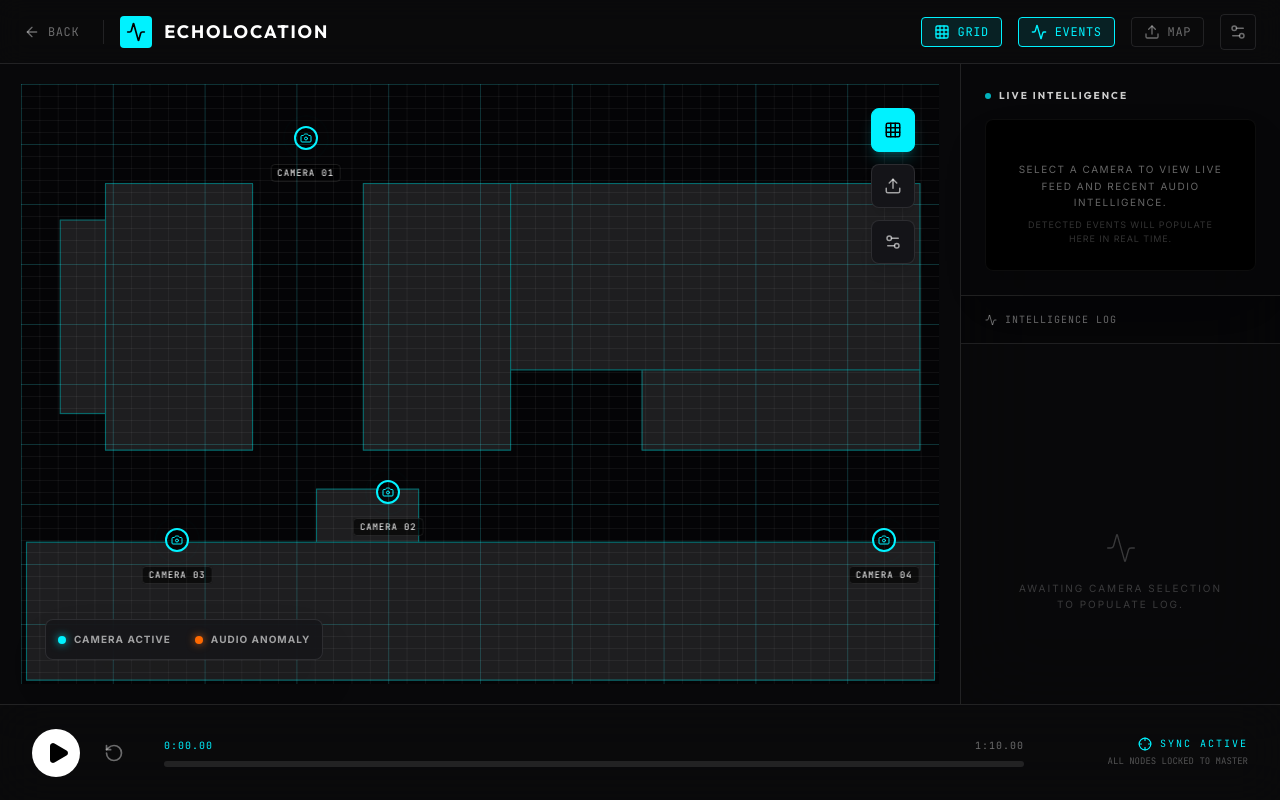
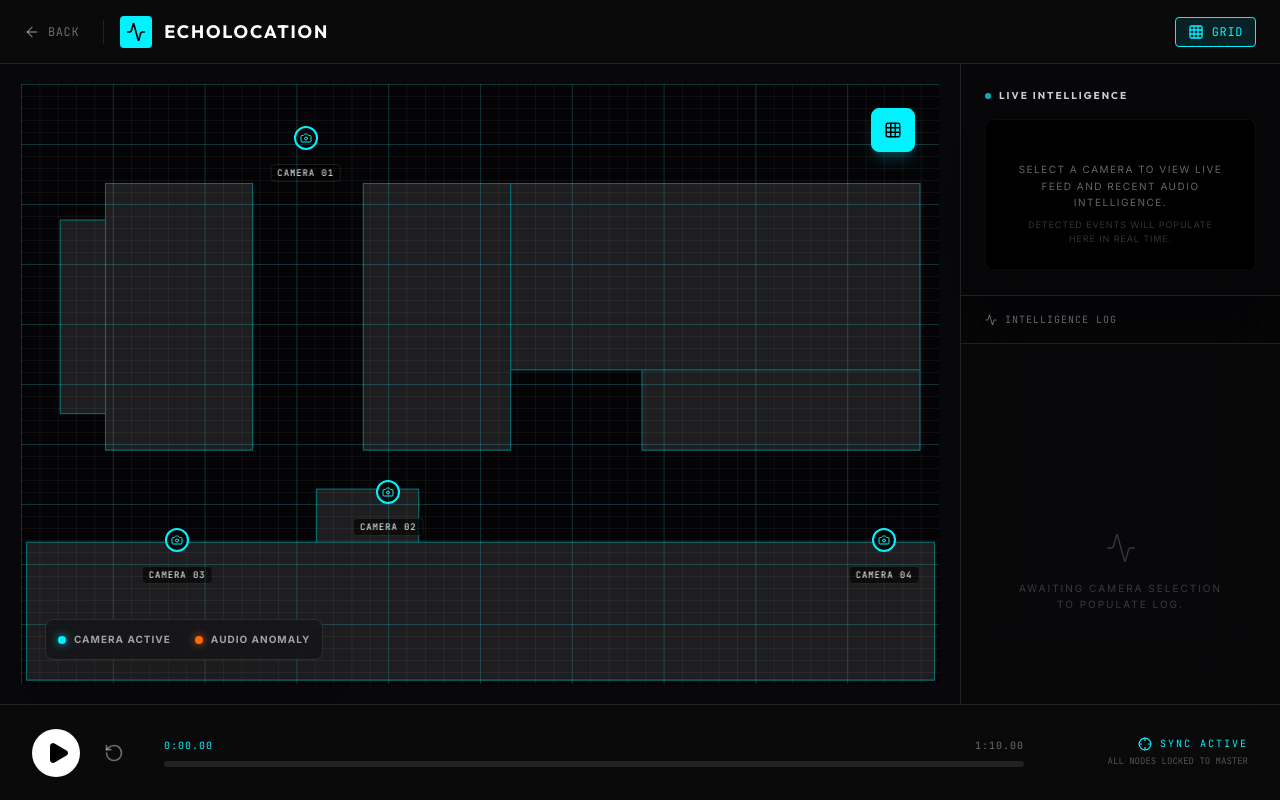
Before and after one commit to Yerazikk/EchoLocation, a React (Vite) app: page /demo in a window 1280 px wide. Built offline with nearby package versions, Linux system fonts and the light colour scheme.

Commit message:
Remove Events, Map, Settings buttons from demo navbar

```diff
--- a/src/pages/DemoPage.tsx
+++ b/src/pages/DemoPage.tsx
@@ -8,9 +8,7 @@ import {
   Grid,
   Camera,
   CameraOff,
-  Upload,
   Activity,
-  Settings2,
   Crosshair,
   ArrowLeft
 } from 'lucide-react';
@@ -87,7 +85,7 @@ export const DemoPage = () => {
   const sidebarVideoRef = useRef<HTMLVideoElement>(null);
   const hoverStartTime = useRef(0);
   const [showGrid, setShowGrid] = useState(true);
-  const [showAudioEvents, setShowAudioEvents] = useState(true);
+
   const [nodes, setNodes] = useState<CameraNode[]>(() => {
     try {
       const saved = localStorage.getItem('echolocation-nodes');
@@ -103,7 +101,7 @@ export const DemoPage = () => {
   const [hoveredNode, setHoveredNode] = useState<string | null>(null);
   const [selectedNodeId, setSelectedNodeId] = useState<string | null>(null);
   const [activeClip, setActiveClip] = useState<{ startTime: number, endTime: number, eventId: string } | null>(null);
-  const [isSettingsOpen, setIsSettingsOpen] = useState(false);
+
   const [activeEvents, setActiveEvents] = useState<AudioEvent[]>([]);
   const [signalLostCams, setSignalLostCams] = useState<Set<string>>(new Set());
   const lastTriggeredRef = useRef<Set<string>>(new Set());
@@ -242,17 +240,6 @@ export const DemoPage = () => {
     return `${mins}:${secs.toString().padStart(2, '0')}.${ms.toString().padStart(2, '0')}`;
   };
 
-  const handleMapUpload = (e: React.ChangeEvent<HTMLInputElement>) => {
-    const file = e.target.files?.[0];
-    if (file) {
-      const reader = new FileReader();
-      reader.onload = (event) => {
-        setMapAspect(null);
-        setMapImage(event.target?.result as string);
-      };
-      reader.readAsDataURL(file);
-    }
-  };
 
   const updateNodePos = (id: string, axis: 'x' | 'y', val: number) => {
     setNodes(prev => {
@@ -289,26 +276,6 @@ export const DemoPage = () => {
             <span className="text-xs font-mono uppercase tracking-wider">Grid</span>
           </button>
 
-          <button
-            onClick={() => setShowAudioEvents(!showAudioEvents)}
-            className={`flex items-center gap-2 px-3 py-1.5 rounded border transition-all duration-300 ${showAudioEvents ? 'bg-ui-accent/10 border-ui-accent text-ui-accent' : 'border-ui-border text-white/40 hover:text-white'}`}
-          >
-            <Activity size={16} />
-            <span className="text-xs font-mono uppercase tracking-wider">Events</span>
-          </button>
-
-          <label className="cursor-pointer flex items-center gap-2 px-3 py-1.5 rounded border border-ui-border text-white/40 hover:text-white hover:border-white/20 transition-all">
-            <Upload size={16} />
-            <span className="text-xs font-mono uppercase tracking-wider">Map</span>
-            <input type="file" className="hidden" onChange={handleMapUpload} accept="image/*" />
-          </label>
-
-          <button
-            onClick={() => setIsSettingsOpen(!isSettingsOpen)}
-            className={`p-2 rounded border transition-all ${isSettingsOpen ? 'bg-white text-black border-white' : 'border-ui-border text-white/40 hover:text-white'}`}
-          >
-            <Settings2 size={18} />
-          </button>
         </div>
       </header>
 
@@ -365,7 +332,7 @@ export const DemoPage = () => {
                       >
                         <div className="absolute bottom-full left-1/2 -translate-x-1/2 mb-1 pointer-events-none z-50 w-64 flex flex-col items-center">
                           <AnimatePresence mode="popLayout">
-                            {showAudioEvents && activeEvents
+                            {activeEvents
                               .filter(e => e.nodeId === node.id)
                               .map((event) => {
                                 const isFaint = event.label.includes('(Faint)');
@@ -480,16 +447,6 @@ export const DemoPage = () => {
                   >
                     <Grid size={18} />
                   </button>
-                  <label className="p-3 rounded-lg border bg-ui-card border-ui-border text-white/60 hover:text-white cursor-pointer transition-all shadow-lg">
-                    <Upload size={18} />
-                    <input type="file" className="hidden" onChange={handleMapUpload} accept="image/*" />
-                  </label>
-                  <button
-                    onClick={(e) => { e.stopPropagation(); setIsSettingsOpen(true); }}
-                    className="p-3 rounded-lg border bg-ui-card border-ui-border text-white/60 hover:text-white transition-all shadow-lg"
-                  >
-                    <Settings2 size={18} />
-                  </button>
                 </div>
 
                 <div className="absolute bottom-6 left-6 z-40 bg-ui-card/80 backdrop-blur-md border border-ui-border rounded-lg p-3 flex items-center gap-6 shadow-2xl">
@@ -503,12 +460,7 @@ export const DemoPage = () => {
                   </div>
                 </div>
               </div>
-            ) : (
-              <div className="absolute inset-0 flex flex-col items-center justify-center text-white/10 border-2 border-dashed border-white/5 m-12 rounded-xl">
-                <Upload size={48} className="mb-4" />
-                <p className="text-xs font-mono uppercase tracking-widest">Upload Blueprint Image</p>
-              </div>
-            )}
+            ) : null}
           </div>
         </main>
 
```
